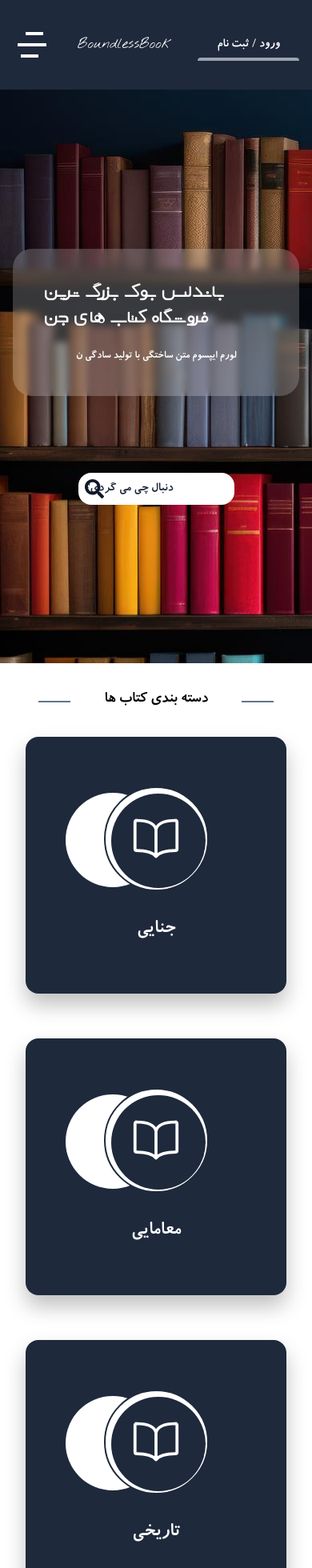
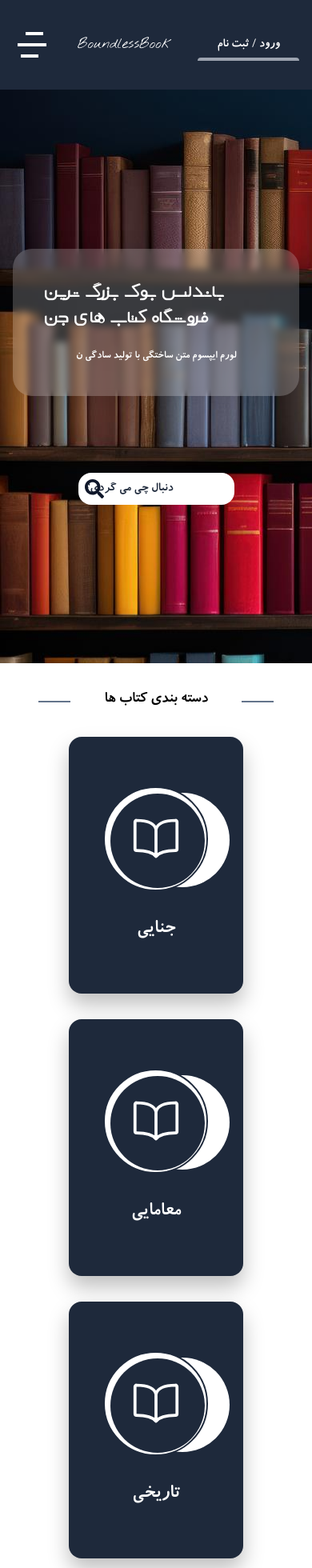
Before and after one commit to amirgh82/Book-Store, a React app: page / in a window 390 px wide. Shown: the top 1960 px of the page at 80% size. Built offline with nearby package versions, Linux system fonts and the light colour scheme; the HTML template or start-up script is replaced by a standard one.

Commit message:
fix category width bug

```diff
--- a/src/App.css
+++ b/src/App.css
@@ -43,7 +43,7 @@
 }
 @media screen and (max-width: 640px) {
   .container {
-    padding: 0 4rem;
+    padding: 0 3rem;
   }
 }
 @media screen and (max-width: 490px) {
--- a/src/components/Category/Category.jsx
+++ b/src/components/Category/Category.jsx
@@ -7,7 +7,7 @@ export default function Category () {
   return (
     <div className='container category my-8 text-center mx-auto'>
       <ComponentTitle title='دسته بندی کتاب ها' />
-      <div className='categories grid sm:grid-cols-1 md:grid-cols-2 lg:grid-cols-3 gap-6 auto-rows-auto mx-auto w-full'>
+      <div className='categories grid sm:grid-cols-1 md:grid-cols-2 lg:grid-cols-3 auto-rows-auto mx-auto w-full'>
         <CategoryCard categoryName='جنایی' />
         <CategoryCard categoryName='معامایی' />
         <CategoryCard categoryName='تاریخی' />
--- a/src/components/CategoryCard/CategoryCard.css
+++ b/src/components/CategoryCard/CategoryCard.css
@@ -18,7 +18,7 @@
 }
 
 .card:hover .overlay {
-  transform: scale(4) translateZ(0);
+  transform: scale(7) translateZ(0);
 }
 
 .card:hover .circle {
@@ -85,7 +85,7 @@
   border-radius: 50%;
   background: #fff;
   top: 70px;
-  left: 50px;
+  left: 38%;
   z-index: 0;
   transition: transform 0.3s ease-out;
 }
--- a/src/components/CategoryCard/CategoryCard.jsx
+++ b/src/components/CategoryCard/CategoryCard.jsx
@@ -6,7 +6,7 @@ export default function CategoryCard ({ categoryName }) {
   return (
     <Link
       to='/'
-      className='card w-full bg-slate-800 mt-8 cursor-pointer rounded-2xl mx-auto'
+      className='card w-8/12 bg-slate-800 mt-8 cursor-pointer rounded-2xl mx-auto'
     >
       <div className='overlay'></div>
       <div className='circle'>
```
